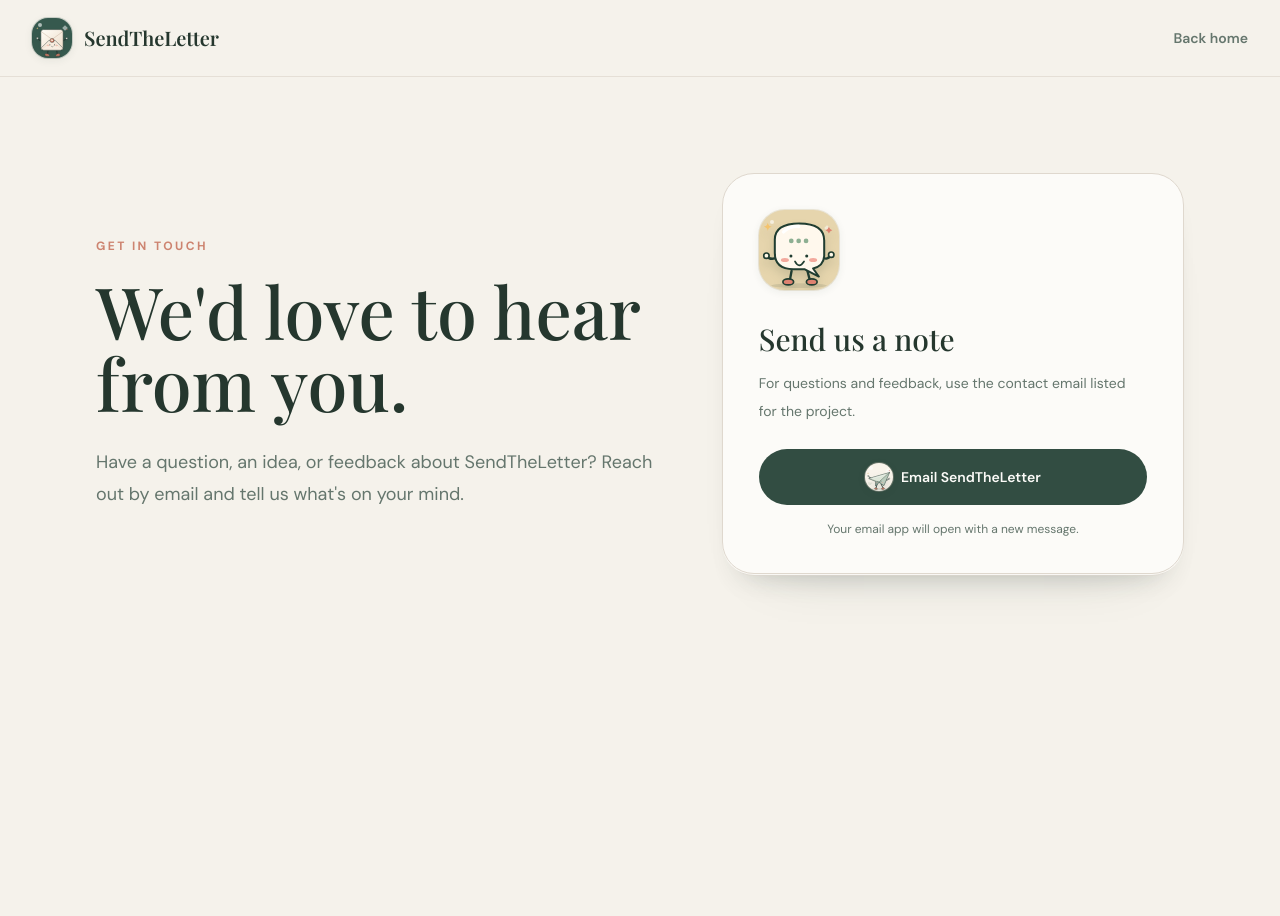
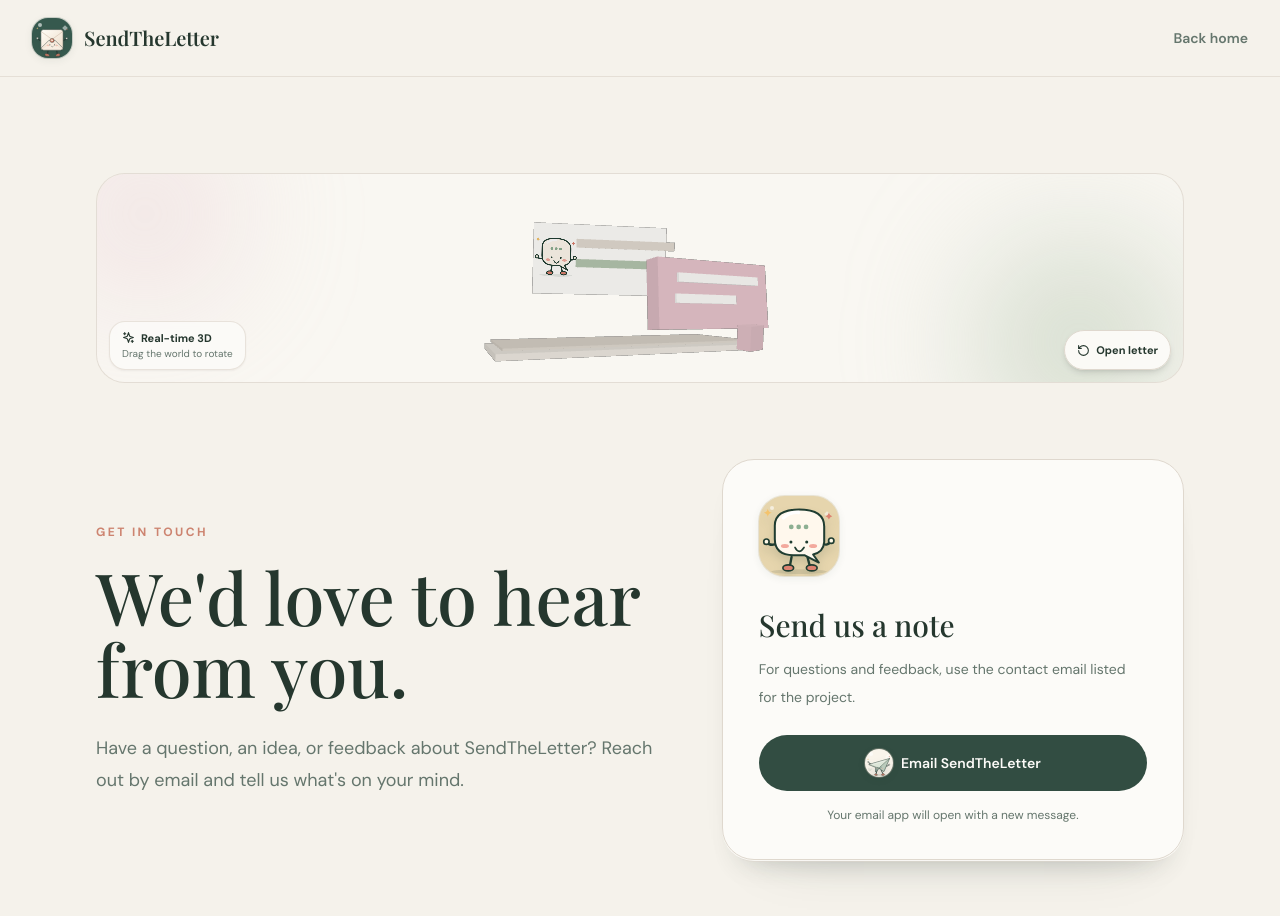
Before and after one commit to donnelsimbajon-design/SendtheLetter_System, a React (Vite) app in the folder Note_letter/: page /contact in a window 1280 px wide. Shown: the top 916 px of the page. Before the commit the page ends 800 px from the top, so only its background shows below. Built offline with nearby package versions, Linux system fonts and the light colour scheme; no server answers.

Commit message:
feat: render real-time 3D experience on public and administration pages

```diff
--- a/Note_letter/src/Pages/Contact.tsx
+++ b/Note_letter/src/Pages/Contact.tsx
@@ -1,3 +1,4 @@
+import WorldScene3D from '../components/WorldScene3D';
 import { Link } from 'react-router-dom';
 import CharacterBadge from '../components/CharacterBadge';
 
@@ -5,6 +6,8 @@ const Contact = () => (
   <div className="min-h-screen bg-background text-foreground">
     <header className="border-b border-border/70"><div className="mx-auto flex h-[76px] max-w-7xl items-center justify-between px-5 sm:px-8"><Link to="/" className="flex items-center gap-3"><CharacterBadge name="lumi" tone="forest" size="md" className="!h-10 !w-10" /><span className="font-editorial text-xl font-semibold">SendTheLetter</span></Link><Link to="/" className="inline-flex items-center gap-2 text-sm font-semibold text-muted-foreground hover:text-foreground"> Back home</Link></div></header>
     <main className="mx-auto grid max-w-6xl gap-12 px-5 py-16 sm:px-8 sm:py-24 lg:grid-cols-[1fr_.8fr] lg:items-center">
+      <WorldScene3D kind="messages" title="SendTheLetter interactive 3D experience" className="mb-7 h-[210px] w-full lg:col-span-2 " />
+
       <div><p className="text-xs font-bold uppercase tracking-[.2em] text-[hsl(var(--accent))]">Get in touch</p><h1 className="mt-5 font-editorial text-5xl leading-[1.08] sm:text-7xl">We'd love to hear from you.</h1><p className="mt-7 max-w-xl text-lg leading-8 text-muted-foreground">Have a question, an idea, or feedback about SendTheLetter? Reach out by email and tell us what's on your mind.</p></div>
       <div className="stl-depth-card rounded-[2rem] border border-border bg-card p-7 shadow-sm sm:p-9"><CharacterBadge name="chika" tone="gold" size="xl" /><h2 className="mt-6 font-editorial text-3xl">Send us a note</h2><p className="mt-3 text-sm leading-7 text-muted-foreground">For questions and feedback, use the contact email listed for the project.</p><a href="mailto:hello@sendtheletter.com" className="mt-6 inline-flex w-full items-center justify-center gap-2 rounded-full bg-primary px-5 py-3.5 text-sm font-semibold text-primary-foreground hover:opacity-90"><CharacterBadge name="piko" tone="paper" size="xs" /> Email SendTheLetter</a><p className="mt-4 text-center text-xs text-muted-foreground">Your email app will open with a new message.</p></div>
     </main>
```
